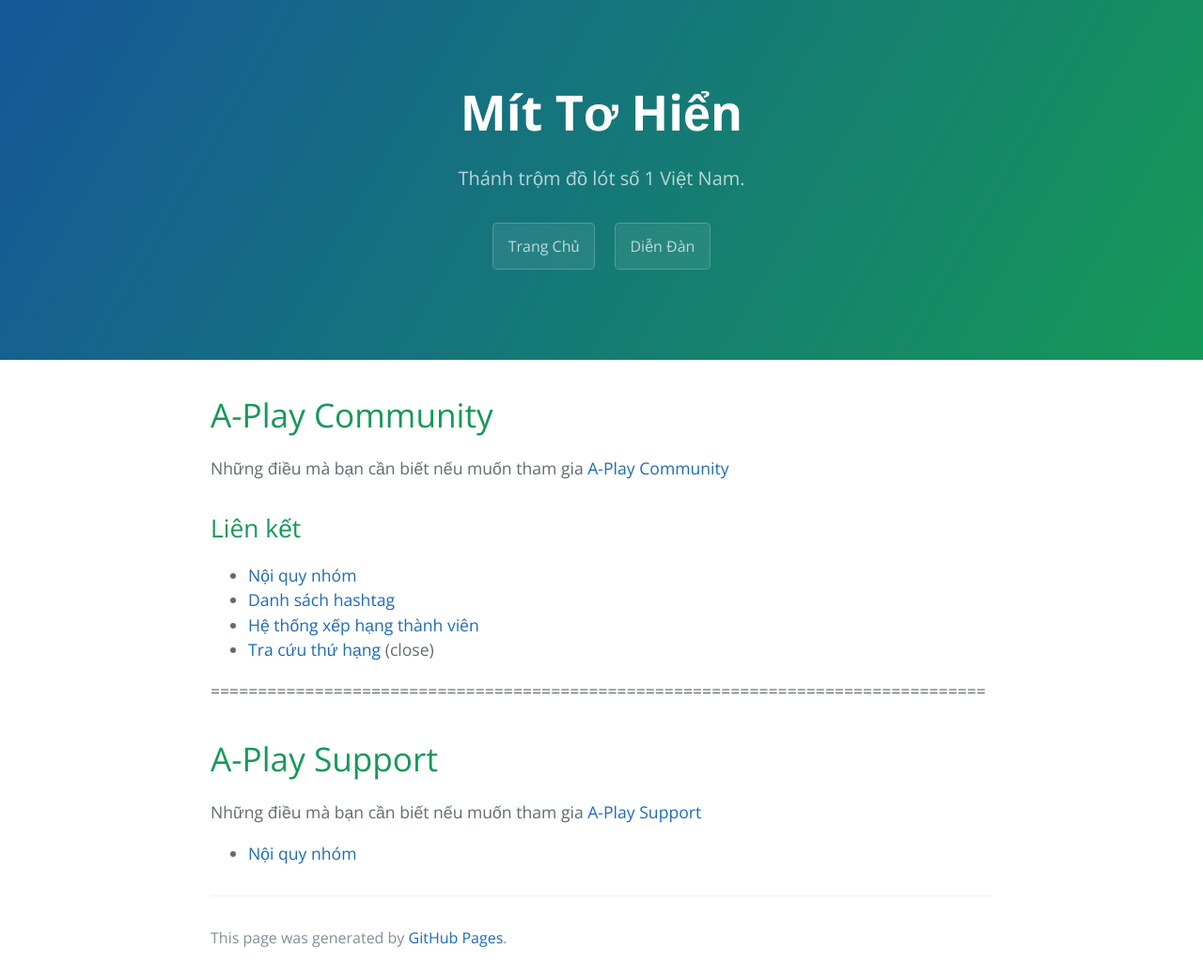
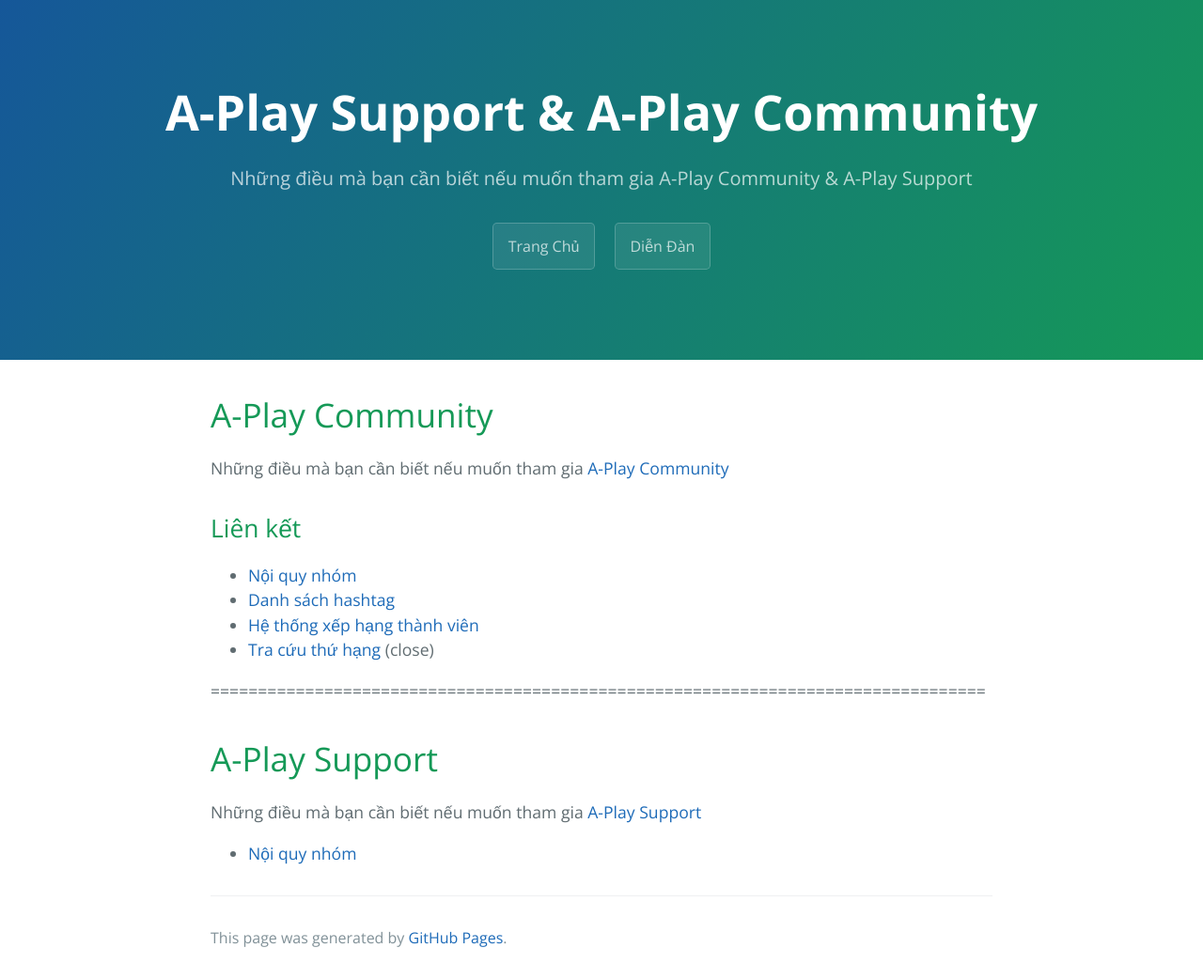
Before and after one commit to huuvinhvn/aplay, a Jekyll site: the page built from index.md, in a window 1280 px wide. Shown: the whole page at 94% size. Built offline with Jekyll 4.4.1, drawn with Linux system fonts in a browser that asks for light colours; our own code applies the rules of GitHub Pages for plain Markdown files.

Commit message:
Update _config.yml
Test

```diff
--- a/_config.yml
+++ b/_config.yml
@@ -1,5 +1,5 @@
-title: Mít Tơ Hiển
-description: Thánh trộm đồ lót số 1 Việt Nam.
+title: A-Play Support & A-Play Community
+description: Những điều mà bạn cần biết nếu muốn tham gia A-Play Community & A-Play Support
 show_downloads: true
 is_project_page: true
 google_analytics:
```
